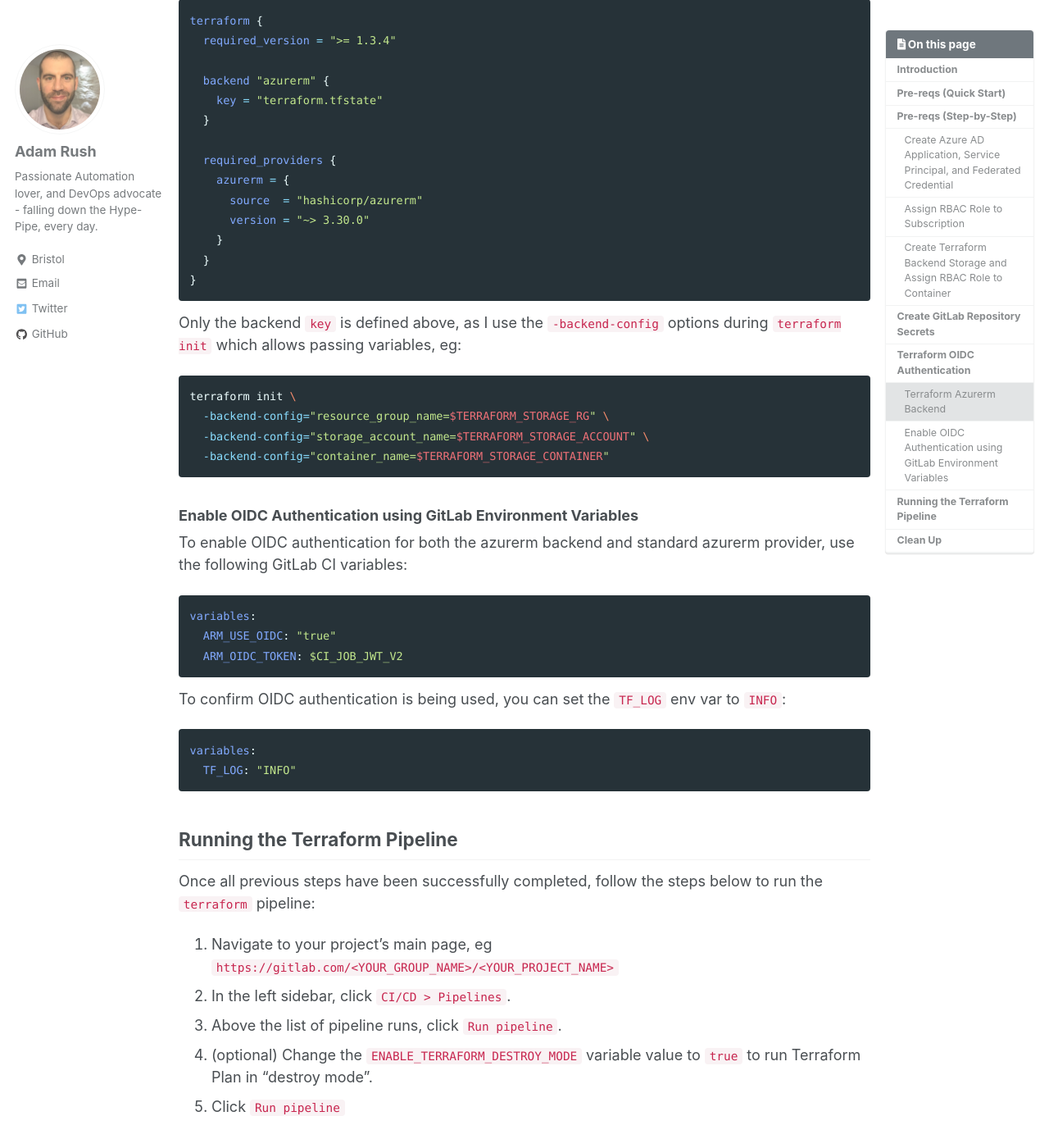
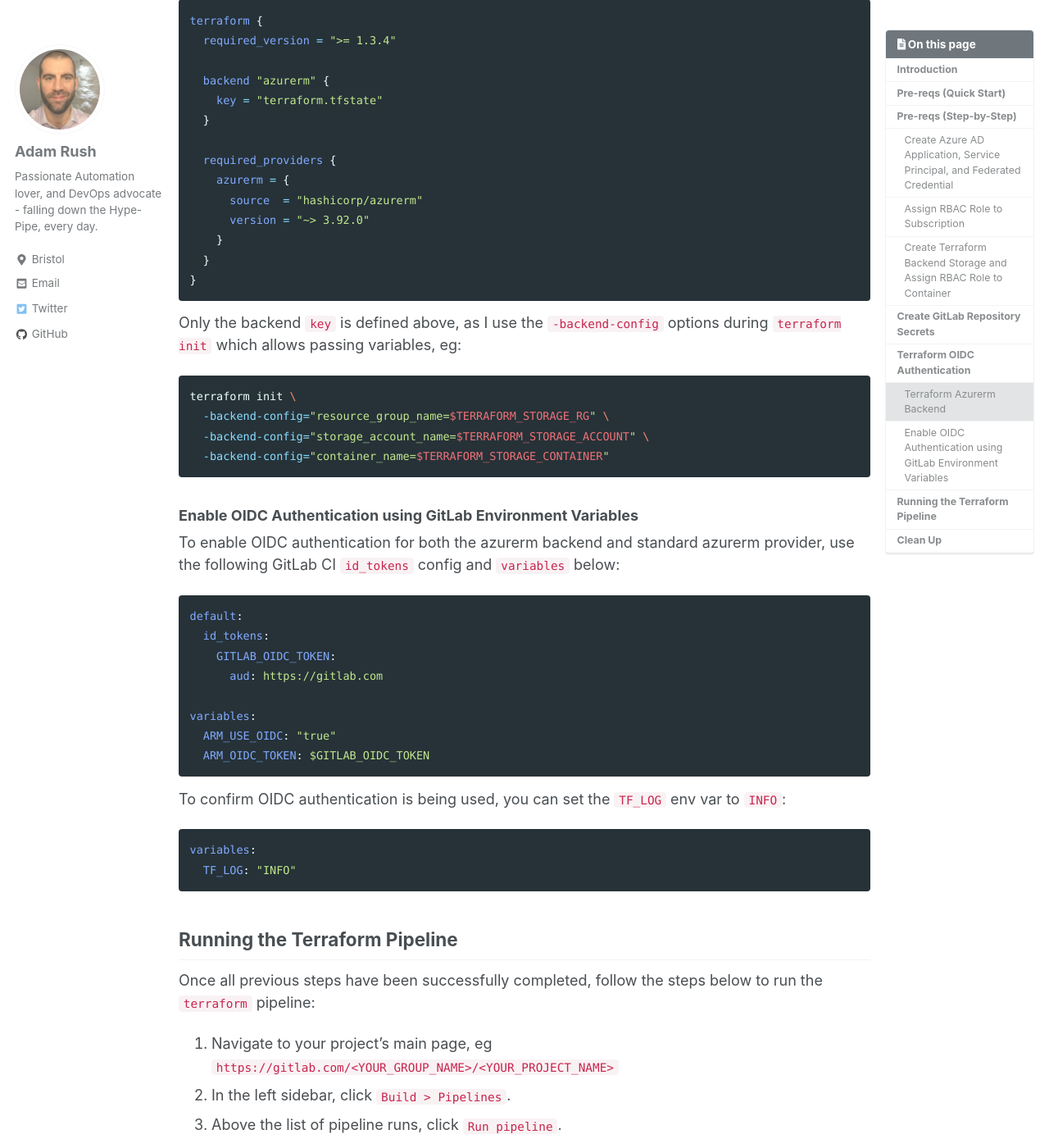
Before and after one commit to adamrushuk/adamrushuk.github.io, a Jekyll site: the page built from _posts/2022-11-08-configure-terraform-openid-connect-oidc-authentication-from-gitlab-ci-to-azure.md, in a window 1280 px wide and 1400 px high, scrolled down 3997 px. Shown: the whole window at 82% size. Built offline with Jekyll 4.4.1, drawn with Linux system fonts in a browser that asks for light colours; cached includes are drawn as plain includes; comment, search, counter and statistics services are not loaded; some of the changed text lies outside the part shown.

Commit message:
Update Terraform version and enable OIDC authentication using GitLab CI id_tokens

````diff
--- a/_posts/2022-11-08-configure-terraform-openid-connect-oidc-authentication-from-gitlab-ci-to-azure.md
+++ b/_posts/2022-11-08-configure-terraform-openid-connect-oidc-authentication-from-gitlab-ci-to-azure.md
@@ -171,7 +171,7 @@ terraform {
   required_providers {
     azurerm = {
       source  = "hashicorp/azurerm"
-      version = "~> 3.30.0"
+      version = "~> 3.92.0"
     }
   }
 }
@@ -189,13 +189,18 @@ terraform init \
 
 ### Enable OIDC Authentication using GitLab Environment Variables
 
-To enable OIDC authentication for both the azurerm backend and standard azurerm provider, use the following GitLab
-CI variables:
+To enable OIDC authentication for both the azurerm backend and standard azurerm provider, use the following
+GitLab CI `id_tokens` config and `variables` below:
 
 ```yaml
+default:
+  id_tokens:
+    GITLAB_OIDC_TOKEN:
+      aud: https://gitlab.com
+
 variables:
   ARM_USE_OIDC: "true"
-  ARM_OIDC_TOKEN: $CI_JOB_JWT_V2
+  ARM_OIDC_TOKEN: $GITLAB_OIDC_TOKEN
 ```
 
 To confirm OIDC authentication is being used, you can set the `TF_LOG` env var to `INFO`:
@@ -210,7 +215,7 @@ variables:
 Once all previous steps have been successfully completed, follow the steps below to run the `terraform` pipeline:
 
 1. Navigate to your project's main page, eg `https://gitlab.com/<YOUR_GROUP_NAME>/<YOUR_PROJECT_NAME>`
-1. In the left sidebar, click `CI/CD > Pipelines`.
+1. In the left sidebar, click `Build > Pipelines`.
 1. Above the list of pipeline runs, click `Run pipeline`.
 1. (optional) Change the `ENABLE_TERRAFORM_DESTROY_MODE` variable value to `true` to run Terraform Plan in "destroy mode".
 1. Click `Run pipeline`
````
Also changed, not shown: other parts of _posts/2022-11-08-configure-terraform-openid-connect-oidc-authentication-from-gitlab-ci-to-azure.md (+2 -2 lines).
